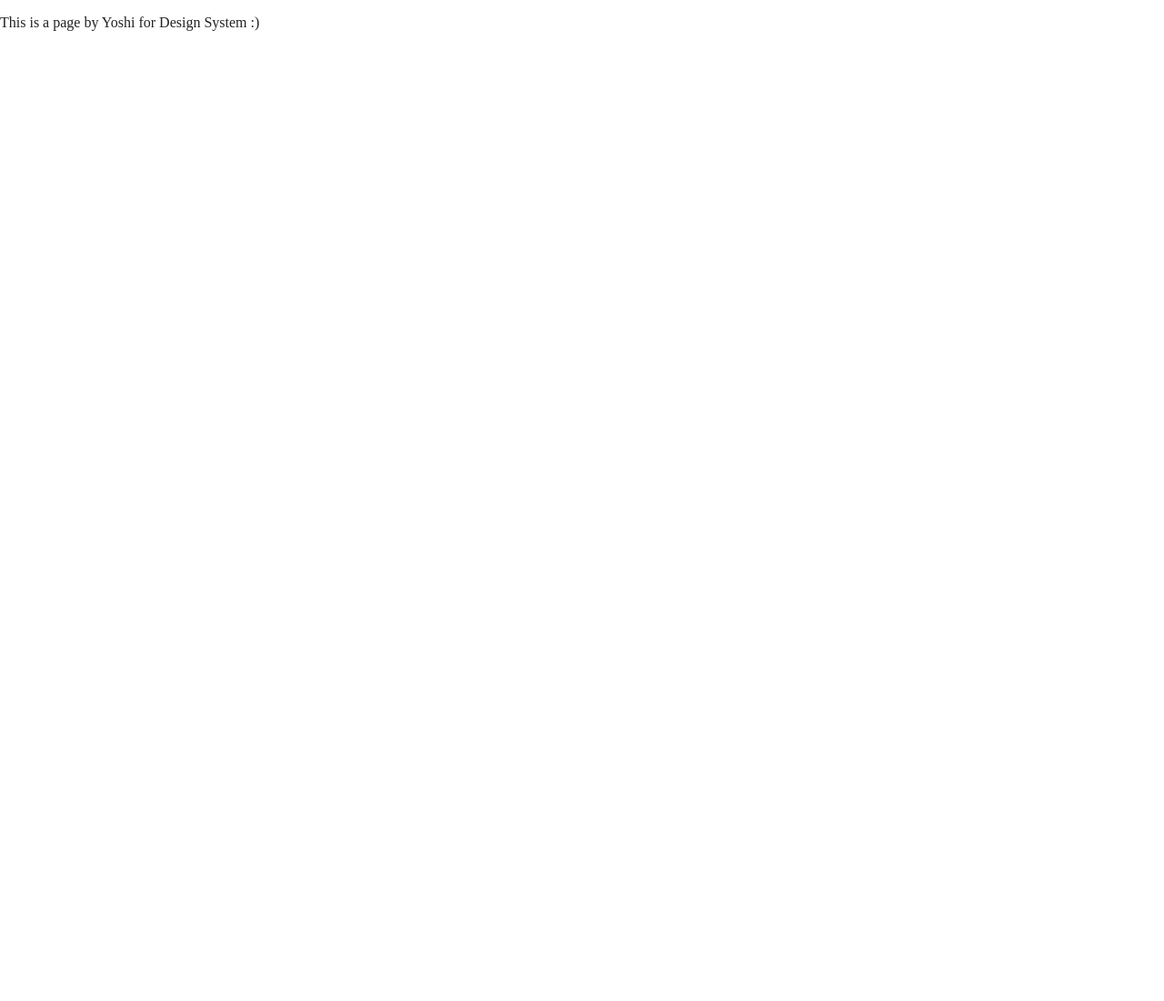
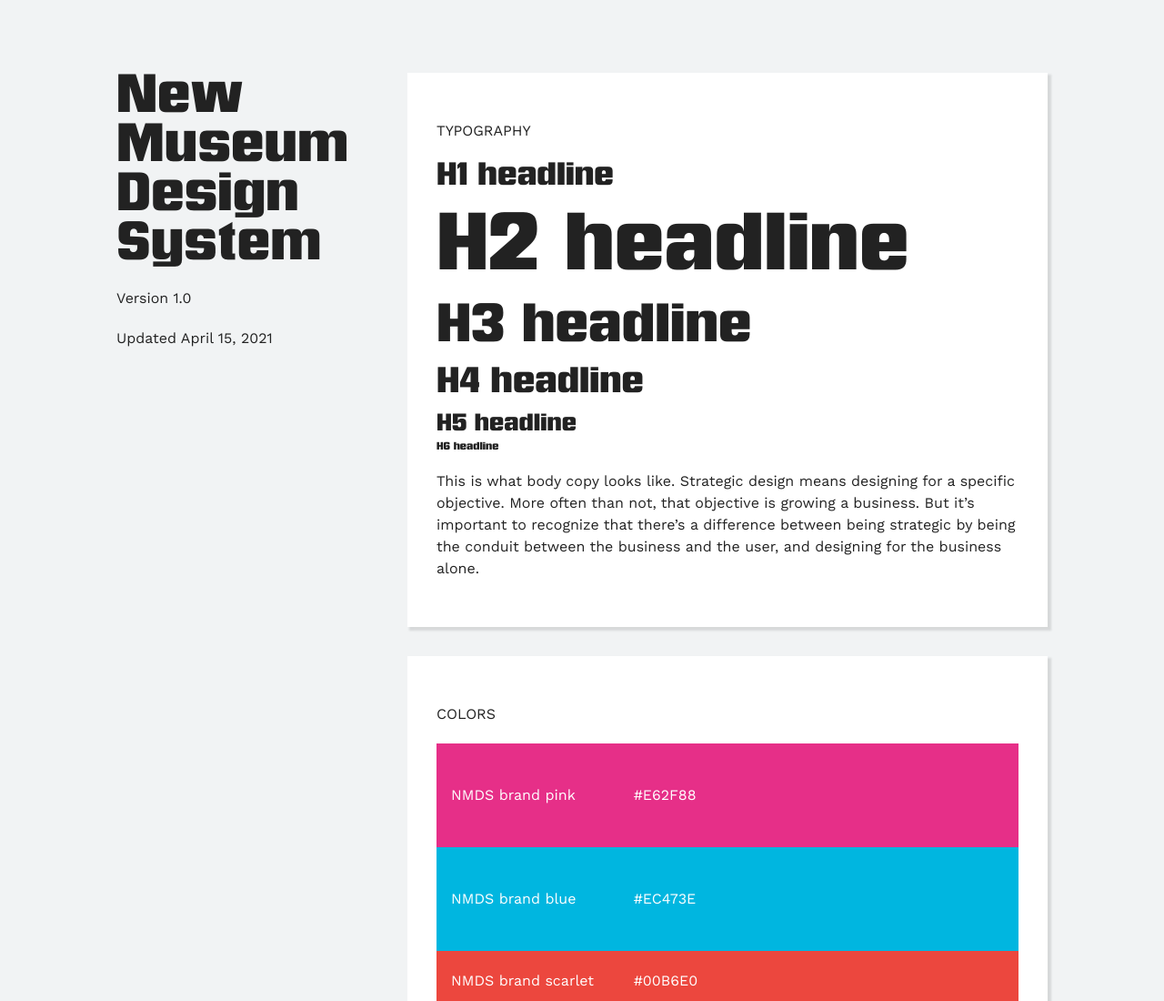
Before and after one commit to Yoshitaka-A/pcdd-0315-sp21, a website built with Parcel: page index.html in a window 1280 px wide. Shown: the top 1100 px of the page at 91% size. Before the commit the page ends 800 px from the top, so only its background shows below. Built offline with nearby package versions, Linux system fonts and the light colour scheme; a small style sheet from the web is missing.

Commit message:
update Mike's code

```diff
--- /dev/null
+++ b/css/style.css
@@ -0,0 +1,309 @@
+@import url('https://fonts.googleapis.com/css2?family=Work+Sans&display=swap');
+@import url("https://fast.fonts.net/lt/1.css?apiType=css&c=3e7414ba-1b69-44e6-8db8-e69ce78168d1&fontids=5730748");
+
+/*! minireset.css v0.0.6 | MIT License */ html,body,p,ol,ul,li,dl,dt,dd,blockquote,figure,fieldset,legend,textarea,pre,iframe,hr,h1,h2,h3,h4,h5,h6{margin:0;padding:0}h1,h2,h3,h4,h5,h6{font-size:100%;font-weight:normal}ul{list-style:none}button,input,select,textarea{margin:0}html{box-sizing:border-box}*,*::before,*::after{box-sizing:inherit}img,video{height:auto;max-width:100%}iframe{border:0}table{border-collapse:collapse;border-spacing:0}td,th{padding:0}td:not([align]),th:not([align]){text-align:left}
+
+:root {
+
+  /* body font size */
+  --text-base-size: 1em;
+
+/* type scale */
+  --text-scale-ratio: 1.5;
+  --text-xs: calc(var(--text-base-size)  / var(--text-scale-ratio) / var(--text-scale-ratio));
+  --text-sm: calc(var(--text-xs) * var(--text-scale-ratio));
+  --text-md: calc(var(--text-sm) * var(--text-scale-ratio) * var(--text-scale-ratio));
+  --text-lg: calc(var(--text-md) * var(--text-scale-ratio));
+  --text-xl: calc(var(--text-lg) * var(--text-scale-ratio));
+  --text-xxl: calc(var(--text-xl) * var(--text-scale-ratio));
+  --text-xxxl: calc(var(--text-xxl) * var(--text-scale-ratio));
+
+  /* colors */
+
+  --nmds-brand-pink: #E62F88;
+  --nmds-brand-scarlet: #EC473E;
+  --nmds-brand-blue: #00B6E0;
+  --nmds-brand-emerald: #00B09B;
+  --nmds-brand-lime: #C7D545;
+  --nmds-brand-yellow: #FEB33F;
+
+  --nmds-gray900: #212429;
+  --nmds-gray800: #636669;
+  --nmds-gray300: #B8BBBE;
+  --nmds-gray200: #E4E7E9;
+  --nmds-gray100: #F1F3F4;
+  --white:#FFFFFF;
+
+      /* Color intentions */
+      --primary: var(--nmds-brand-pink);
+      --danger: var(--nmds-brand-scarlet);
+      --background: var(--nmds-gray100);
+      --textColor: var(--nmds-gray900);
+      --buttonTextColor: var(--nmds-brand-blue);
+      --lineColor: var(---nmds-gray200);
+      --cardBg: var(--white);
+
+    /* Type */
+    --bodyFont: "Work Sans", sans-serif;
+    --baseFontSize: 100%;
+    --smallText: var(--text-sm);
+
+
+    /* Spacing scale */
+    --space-unit:  1em;
+    --space-xxxxs: calc(0.125 * var(--space-unit));
+    --space-xxxs:  calc(0.25 * var(--space-unit));
+    --space-xxs:   calc(0.375 * var(--space-unit));
+    --space-xs:    calc(0.5 * var(--space-unit));
+    --space-sm:    calc(0.75 * var(--space-unit));
+    --space-md:    calc(1.25 * var(--space-unit));
+    --space-lg:    calc(2 * var(--space-unit));
+    --space-xl:    calc(3.25 * var(--space-unit));
+    --space-xxl:   calc(5.25 * var(--space-unit));
+}
+
+html {
+  font-size: var(--baseFontSize);
+  background-color: var(--nmds-gray100);
+  font-family: 'Work Sans', sans-serif;
+
+}
+
+body {
+  padding:5rem 0;
+}
+
+/* Structure */
+
+main {
+  width:80vw;
+  margin: 0 auto;
+}
+
+.ds-container {
+  display:grid;
+  grid-template-columns: 3fr 7fr;
+  grid-auto-rows:min-content;
+  grid-gap:2rem;
+}
+
+.component-group {
+  display:grid;
+  grid-template-columns: 1fr 1fr 1fr;
+  grid-auto-rows:min-content;
+  grid-gap:1rem;
+}
+
+.design-patterns-group {
+  display:grid;
+  grid-template-columns: 1fr 1fr;
+  grid-auto-rows:min-content;
+  grid-gap:1rem;
+}
+
+
+.left-sidebar {
+  grid-column: 1 / 2;
+}
+
+.main-content {
+  grid-column: 2 / 4;
+}
+
+.right-sidebar {
+  grid-column: 3 / 4;
+}
+
+.section {
+  background:#fff;
+  box-shadow: 3px 3px 2px 1px rgba(111, 111, 111, .2);
+  padding:2rem;
+  margin-bottom:2rem;
+}
+
+.cg-1 {
+  grid-column: 1 / 2;
+}
+
+.cg-2 {
+  grid-column: 2 / 3;
+}
+
+.cg-3 {
+  grid-column: 3 / 4;
+}
+
+
+a {
+  text-decoration: none;
+}
+
+
+/* Typography */
+
+h1, h2, h3, h4, h5, h6 {
+  font-family: 'Neographik MT W01 Regular', sans-serif;
+  font-weight:400;
+  line-height:1;
+}
+
+h1 {
+  font-size:var(--text-xxxl);
+  margin-bottom:1.25rem;
+
+}
+h2 {
+  font-size:var(--text-xxl);
+  margin-bottom:1.25rem;
+
+}
+h3 {
+  font-size:var(--text-xl);
+  margin-bottom:1rem;
+
+}
+h4 {
+  font-size:var(--text-lg);
+  margin-bottom:1rem;
+
+}
+h5 {
+  font-size:var(--text-md);
+  margin-bottom:.5rem;
+
+}
+
+h6 {
+  font-size:var(--text-sm);
+}
+
+p, li {
+  font-size: 1rem;
+  line-height: 1.5;
+  margin-top:var(--space-md);
+  margin-bottom:var(--space-md);
+  color:var(--text-color);
+}
+
+.section-label {
+  text-transform: uppercase;
+  font-weight:400;
+}
+
+.section-break {
+  text-transform: uppercase;
+  font-weight:700;
+  margin-top:3rem;
+}
+
+.text-white {
+  color:#fff;
+}
+
+.title {
+  font-style: italic;
+}
+
+/* Color samples */
+
+
+  .color-brand-pink {
+    background-color: var(--nmds-brand-pink);
+  }
+  .color-brand-scarlet {
+    background-color: var(--nmds-brand-scarlet);
+  }
+  .color-brand-blue {
+    background-color: var(--nmds-brand-blue);
+  }
+  .color-brand-emerald {
+    background-color: var(--nmds-brand-emerald);
+  }
+  .color-brand-lime {
+    background-color: var(--nmds-brand-lime);
+  }
+  .color-brand-yellow {
+    background-color: var(--nmds-brand-yellow);
+  }
+
+  .color-gray900 {
+    background-color: var(--nmds-gray900);
+  }
+
+  .color-gray800 {
+    background-color: var(--nmds-gray800);
+  }
+
+
+  .color-gray300 {
+    background-color: var(--nmds-gray300);
+  }
+
+
+  .color-gray200 {
+    background-color: var(--nmds-gray200);
+  }
+
+
+  .color-gray100 {
+    background-color: var(--nmds-gray100);
+  }
+
+
+
+
+.primary-hue {
+  display: flex;
+  padding:3rem 1rem;
+  color:#ffffff;
+  font-family: 'Work Sans';
+}
+
+.primary-hue > div {
+  width:33%;
+}
+
+.secondary-hue {
+  display: flex;
+  padding:1.5rem 1rem;
+  color:#ffffff;
+  font-family: 'Work Sans';
+}
+
+.secondary-hue > div {
+  width:33%;
+}
+
+.neutral-hue {
+  display: flex;
+  padding:1.5rem 1rem;
+  color:#ffffff;
+  font-family: 'Work Sans';
+}
+
+.neutral-hue > div {
+  width:33%;
+}
+
+.accent-hue {
+  display: flex;
+  padding:.5rem 1rem;
+  color:#ffffff;
+  font-family: 'Work Sans';
+}
+
+.accent-hue > div {
+  width:33%;
+}
+
+.text-dark {
+  color:var(--text-color);
+}
+
+
+
+
+
+img {
+  width:100%;
+}
--- a/index.html
+++ b/index.html
@@ -3,7 +3,7 @@
 
 <head>
   <meta charset="utf-8">
-  <title></title>
+  <title>NMDS design system</title>
   <meta name="description" content="">
   <meta name="viewport" content="width=device-width, initial-scale=1">
 
@@ -16,16 +16,62 @@
   <link rel="apple-touch-icon" href="icon.png">
   <!-- Place favicon.ico in the root directory -->
 
+  <style type="text/css">
+    @import url("https://fast.fonts.net/lt/1.css?apiType=css&c=3e7414ba-1b69-44e6-8db8-e69ce78168d1&fontids=5730748");
+    @font-face{
+        font-family:"Neographik MT W01 Regular";
+        src:url("Fonts/5730748/71ca541b-be0c-40c8-9491-6d49543783a4.woff2") format("woff2"),url("Fonts/5730748/7701960a-34ce-4b67-b886-f9c086138f17.woff") format("woff");
+    }
+</style>
+
   <link rel="stylesheet" href="css/normalize.css">
   <link rel="stylesheet" href="css/main.css">
+  <link href="css/style.css" rel="stylesheet" type="text/css">
 
-  <meta name="theme-color" content="#fafafa">
+
 </head>
 
 <body>
+  <!-- Add your site or application content here -->
+  <main>
+    <div class="ds-container">
+      <div class="left-sidebar"><h3>New Museum Design System</h3>
+        <p>Version 1.0</p>
+        <p>Updated April 15, 2021</p>
+        </div>
+      <div class="main-content">
 
-  <!-- Add your site or application content here -->
-  <p>This is a page by Yoshi for Design System :)</p>
+        <section class="section">
+          <p class="section-label">Typography</p>
+          <h1 class="header">H1 headline</h1>
+          <h2 class="header">H2 headline</h2>
+          <h3 class="header">H3 headline</h3>
+          <h4 class="header">H4 headline</h4>
+          <h5 class="header">H5 headline</h5>
+          <h6 class="header">H6 headline</h6>
+
+          <p>This is what body copy looks like. Strategic design means designing for a specific objective. More often than not, that objective is growing a business. But it’s important to recognize that there’s a difference between being strategic by being the conduit between the business and the user, and designing for the business alone.</p>
+        </section>
+
+          <section class="section">
+          <p class="section-label">Colors</p>
+          <div class="primary-hue color-brand-pink"><div>NMDS brand pink</div><div>#E62F88<br></div></div>
+          <div class="primary-hue color-brand-blue"><div>NMDS brand blue</div><div>#EC473E<br></div></div>
+          <div class="secondary-hue color-brand-scarlet"><div>NMDS brand scarlet</div><div>#00B6E0<br></div></div>
+          <div class="secondary-hue color-brand-emerald"><div>NMDS brand emerald</div><div>#00B09B<br></div></div>
+          <div class="secondary-hue color-brand-yellow"><div>NMDS brand yellow</div><div>#FEB33F<br></div></div>
+          <div class="accent-hue color-brand-lime"><div>NMDS brand lime</div><div>#C7D545<br></div></div>
+          <div class="secondary-hue color-gray900"><div>NMDS gray 900</div><div>#FEB33F<br></div></div>
+          <div class="secondary-hue color-gray800"><div>NMDS gray 800</div><div>#FEB33F<br></div></div>
+          <div class="secondary-hue color-gray300 text-dark"><div>NMDS gray 300</div><div>#FEB33F<br></div></div>
+          <div class="secondary-hue color-gray200 text-dark"><div>NMDS gray 200</div><div>#FEB33F<br></div></div>
+          <div class="secondary-hue color-gray100 text-dark"><div>NMDS gray 100</div><div>#FEB33F<br></div></div>
+
+
+        </section>
+      </div>
+    </div>
+    </main>
   <script src="js/vendor/modernizr-3.11.2.min.js"></script>
   <script src="js/plugins.js"></script>
   <script src="js/main.js"></script>
```
Also changed, not shown: Fonts/5730748/71ca541b-be0c-40c8-9491-6d49543783a4.woff2 (added), Fonts/5730748/7701960a-34ce-4b67-b886-f9c086138f17.woff (added), 2 other files.
